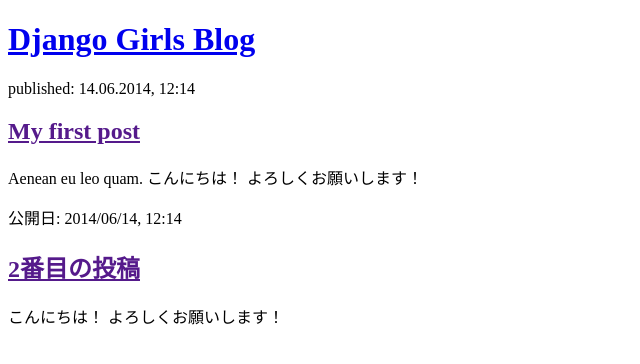
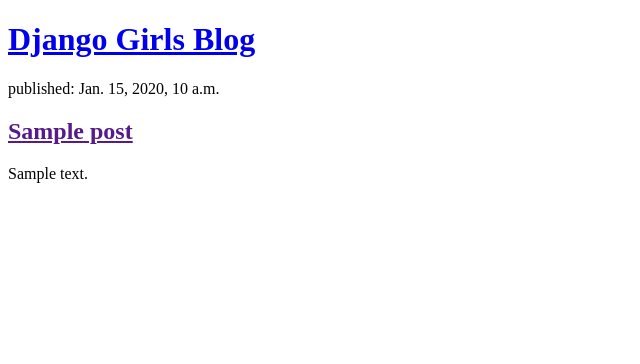
Before and after one commit to reibomaru/django_girls, a Django app: page / in a window 1280 px wide. Shown: the top 364 px of the page, without its empty margins (0-640 px from the left). Run offline with Django 3.2, Linux system fonts and the light colour scheme; tables that the repository leaves empty hold one stand-in row (values such as "Sample post").

Commit message:
templateを適用してリストを表示するようにした

```diff
--- a/blog/models.py
+++ b/blog/models.py
@@ -10,13 +10,13 @@
     # 文字数が制限されたテキストを定義するフィールド
     text = models.TextField()
     # 制限無しの長いテキスト用です。ブログポストのコンテンツに理想的なフィールド
-    created_data = models.DateTimeField(default=timezone.now)
-    published_data = models.DateTimeField(blank=True, null=True)
+    created_date = models.DateTimeField(default=timezone.now)
+    published_date = models.DateTimeField(blank=True, null=True)
     # 日付と時間のフィールド
     # https://docs.djangoproject.com/ja/2.2/ref/models/fields/#field-types
 
     def publish(self):
-        self.published_data = timezone.now
+        self.published_date = timezone.now()
         self.save()
 
     def __str__(self):
--- a/blog/templates/blog/post_list.html
+++ b/blog/templates/blog/post_list.html
@@ -10,16 +10,12 @@
         <h1><a href="/">Django Girls Blog</a></h1>
     </div>
 
+    {% for post in posts %}
     <div>
-        <p>published: 14.06.2014, 12:14</p>
-        <h2><a href="">My first post</a></h2>
-        <p>Aenean eu leo quam. こんにちは！ よろしくお願いします！ </p>
+        <p>published: {{ post.published_date }}</p>
+        <h2><a href="">{{ post.title }}</a></h2>
+        <p>{{ post.text|linebreaksbr }}</p>
     </div>
-
-    <div>
-        <p>公開日: 2014/06/14, 12:14</p>
-        <h2><a href="">2番目の投稿</a></h2>
-        <p> こんにちは！ よろしくお願いします！ </p>
-    </div>
+    {% endfor %}
 </body>
 </html>
--- a/blog/views.py
+++ b/blog/views.py
@@ -1,5 +1,9 @@
 from django.shortcuts import render
+from django.utils import timezone
+from .models import Post
 
 # Create your views here.
 def post_list(request):
-    return render(request, 'blog/post_list.html')
+    posts = Post.objects.filter(
+        published_date__lte=timezone.now()).order_by('published_date')
+    return render(request, 'blog/post_list.html', {'posts': posts})
```
Also changed, not shown: blog/migrations/0002_auto_20200319_0616.py (added).
